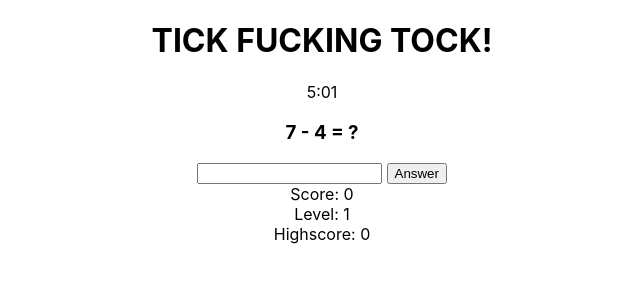
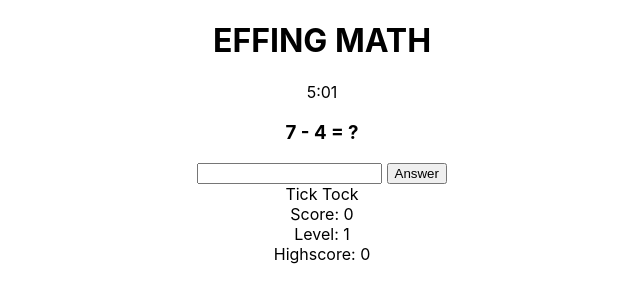
Before and after one commit to ntn9995/effing-math-2, a React (Create React App) app: page / in a window 1280 px wide. Shown: the top 302 px of the page, without its empty margins (318-958 px from the left). Built offline with nearby package versions, Linux system fonts and the light colour scheme.

Commit message:
rearrange gamescreen

```diff
--- a/src/components/GameInfo.js
+++ b/src/components/GameInfo.js
@@ -1,18 +1,24 @@
 import React from 'react';
 
 export default function GameInfo(props){
-    const {score, difficulty, highscore, correctAns} = props;
+    const {score, difficulty, highscore, over, correctAns, gameOverMsg} = props;
 
-    const correct = correctAns === '' ?
-        correctAns :
-        `Correct Answer: ${correctAns}`;
+    const correct = over ?  `Correct Answer: ${correctAns}` : '';
+
+    const reason = over ? gameOverMsg : '';
 
     return (
         <div className="game-info">
-            <div className="score">Score: {score}</div>
-            <div className="level">Level: {difficulty}</div>
-            <div className="highscore">Highscore: {highscore}</div>
-            <div className="correct-ans">{correct}</div>
+            <div className="game-status">
+                <div className="over">{over ? 'Game Over!' : 'Tick Tock'}</div>
+                <div className="over-reason">{reason}</div>
+                <div className="correct-ans">{correct}</div>
+            </div>
+            <div className="game-stats">
+                <div className="score">Score: {score}</div>
+                <div className="level">Level: {difficulty}</div>
+                <div className="highscore">Highscore: {highscore}</div>
+            </div>
         </div>
     );
 }
--- a/src/components/GameScreen.js
+++ b/src/components/GameScreen.js
@@ -2,7 +2,6 @@ import React, {useState, useEffect} from 'react';
 import Timer from './Timer';
 import QuestionForm from './QuestionForm';
 import GameInfo from './GameInfo';
-import useQuestion from '../hooks/useQuestion';
 import useGame from '../hooks/useGame';
 
 const TIMEOUT = 1;
@@ -42,14 +41,9 @@ export default function GameScreen() {
     const handleAnswer = a => {
         setAnswer(a);
     }
-
-    const gameOverMsg = (<div>
-        <h1>Game Over!</h1>
-        <h2>{reason === 1 ? 'Time\'s Up!' : 'Wrong Answer'}!</h2>
-    </div>);
+    const gameOverMsg = reason === 1 ? 'Time\'s Up!' : 'Wrong Answer';
 
     const {first, second, op} = question;
-
     const questionDiv = (<div>
          <h3>{first} {op} {second} = ?</h3>
     </div>);
@@ -60,16 +54,13 @@ export default function GameScreen() {
         <div>
             <div className="game-clock">
             <Timer
-                title="TICK FUCKING TOCK!"
+                title="EFFING MATH"
                 duration={DURATION}
                 secPrecision={1}
                 msPrecision={2} onTimeout={() => handleTimeout()}
                 continueCount={score}
                 stopped={over}
             />
-            </div>
-            <div>
-                {over ? gameOverMsg : ''}
             </div>
             <div>
                 {over ? playAgainButton : questionDiv}
@@ -79,7 +70,9 @@ export default function GameScreen() {
                 score={score}
                 difficulty={difficulty}
                 highscore={highscore}
+                over={over}
                 correctAns={lastCorrectAns}
+                gameOverMsg={gameOverMsg}
             />
         </div>
     );
```
